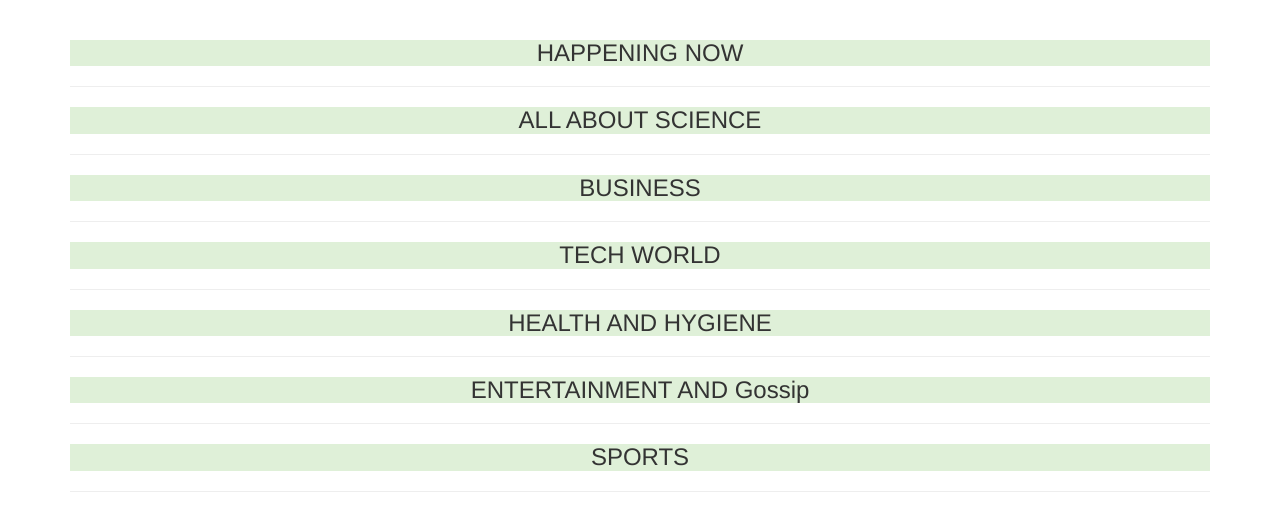
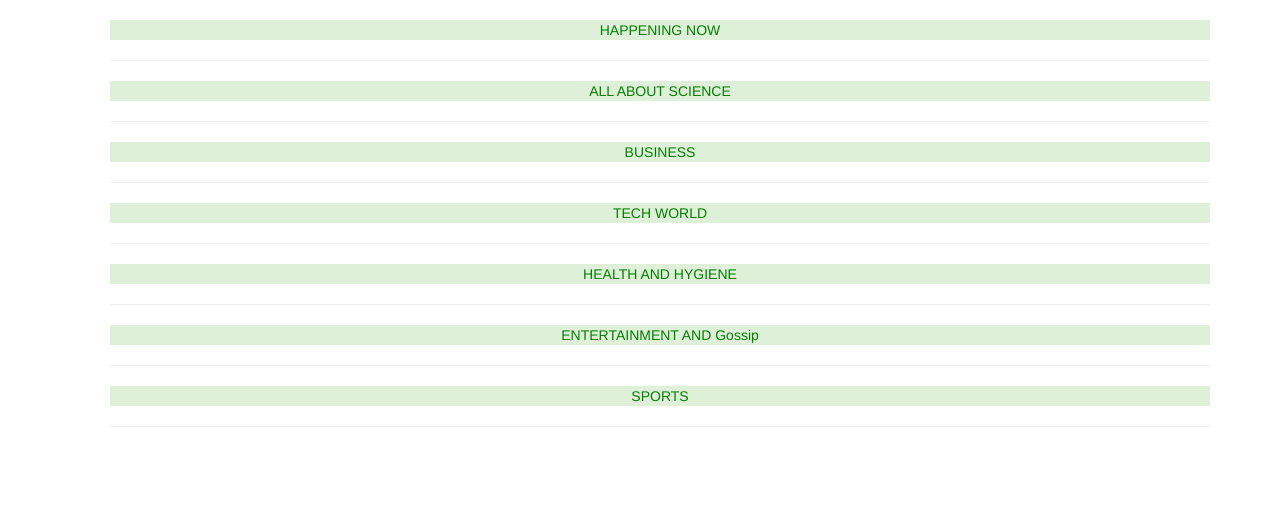
Before and after one commit to Emmanuel-otieno/ews, a Python web app: template app/templates/index.html in a window 1280 px wide. Shown: the part 52-583 px from the top of the page. Run offline with Jinja, Linux system fonts and the light colour scheme; the template is opened without the code that fills it, so the values that code supplies are empty; some libraries are stand-ins or nearby versions.

Commit message:
edit my html and css file

```diff
--- a/app/static/css/index.css
+++ b/app/static/css/index.css
@@ -2,12 +2,7 @@ ul
 {
     list-style-type: none;
 }
- .movie-card  a
+ .news
  {
       color: green;
  }
- .movie-card  a:hover
- {
-     padding-bottom: 20px;
-      border-bottom: 1px solid green;
- }
--- a/app/templates/index.html
+++ b/app/templates/index.html
@@ -11,50 +11,50 @@
 
 {% block content%}
 <div class="container">
-
-    <h3 class="text-center bg bg-success"> HAPPENING NOW</h3>
+ <ul>
+    <li class="text-center bg bg-success news"> HAPPENING NOW</li>
     <hr>
 
     {{ macro.displaySourceList(general_sources)}}
 
-    <h3 class="text-center bg bg-success"> ALL ABOUT SCIENCE</h3>
+    <li class="text-center bg bg-success news"> ALL ABOUT SCIENCE</li>
     <hr>
 
     {{ macro.displaySourceList(science_sources)}}
 
 
-    <h3 class="text-center bg bg-success"> BUSINESS </h3>
+    <li class="text-center bg bg-success news"> BUSINESS </li>
     <hr>
 
     {{ macro.displaySourceList(business_sources)}}
 
 
 
-    <h3 class="text-center bg bg-success"> TECH WORLD </h3>
+    <li class="text-center bg bg-success news"> TECH WORLD </li>
     <hr>
 
     {{ macro.displaySourceList(technology_sources)}}
 
 
-    <h3 class="text-center bg bg-success"> HEALTH AND HYGIENE </h3>
+    <li class="text-center bg bg-success news"> HEALTH AND HYGIENE </li>
     <hr>
 
     {{ macro.displaySourceList(health_sources)}}
 
 
 
-    <h3 class="text-center bg bg-success"> ENTERTAINMENT AND Gossip</h3>
+    <li class="text-center bg bg-success news"> ENTERTAINMENT AND Gossip</li>
     <hr>
 
     {{ macro.displaySourceList(entertainment_sources)}}
 
 
 
-    <h3 class="text-center bg bg-success"> SPORTS </h3>
+    <li class="text-center bg bg-success news"> SPORTS </li>
     <hr>
 
     {{ macro.displaySourceList(sports_sources)}}
-
+ </ul>
 </div>
 
 
--- a/app/templates/news.html
+++ b/app/templates/news.html
@@ -16,7 +16,7 @@
 
     <div class="row">
         {% for article in article_row %}
-        <div class="col-md-4">
+        <div class="col-md-4 news-details">
             <div class="thumbnail">
                 <a href="{{article.url}}" target="_blank">
                     <img src="{{article.image}}" alt="{{article.title}}" class="img-responsive" styles="height:45px">
```
Also changed, not shown: app/static/css/news.css (+2 -19 lines).
